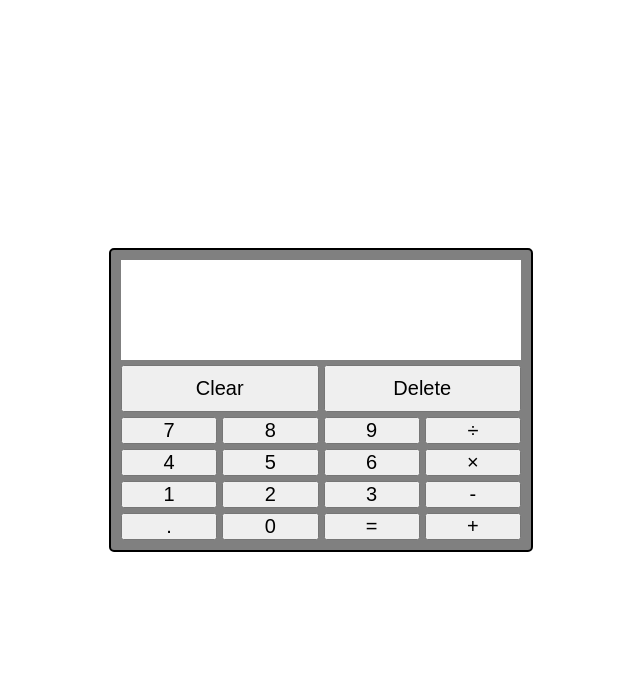
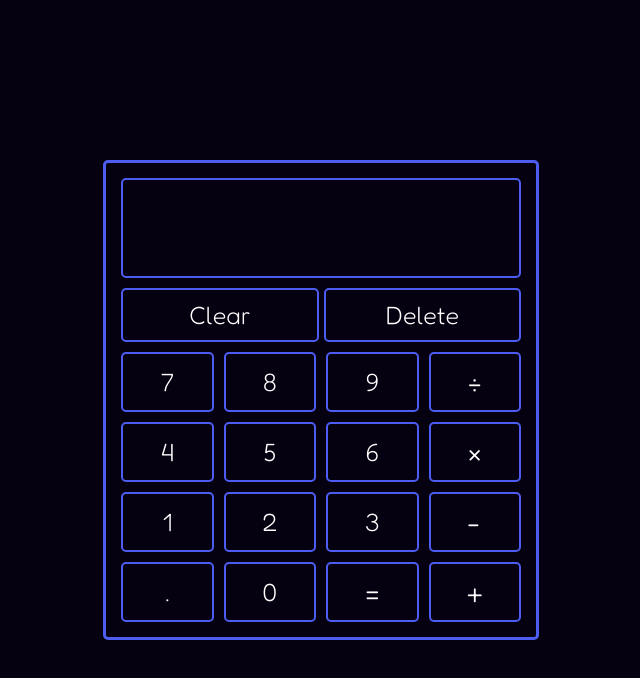
Before and after one commit to Mahdi-20Hs/calculator, a plain HTML site: page index.html in a window 1280 px wide. Shown: the whole page, without its empty margins (319-959 px from the left). Drawn offline with Linux system fonts and the light colour scheme.

Commit message:
restyled the page

```diff
--- a/index.html
+++ b/index.html
@@ -4,6 +4,7 @@
   <meta charset="UTF-8">
   <meta http-equiv="X-UA-Compatible" content="IE=edge">
   <meta name="viewport" content="width=device-width, initial-scale=1.0">
+  <link href="https://fonts.googleapis.com/css2?family=Fredoka:wght@300&display=swap" rel="stylesheet">
   <title>Calculator</title>
   <link rel="stylesheet" href="./style.css">
   <script src="./script.js" defer></script>
@@ -21,19 +22,19 @@
       <button class="seven nums">7</button>
       <button class="eight nums">8</button>
       <button class="nine nums">9</button>
-      <button class="divide buttons">÷</button>
+      <button class="divide" id="buttons">÷</button>
       <button class="four nums">4</button>
       <button class="five nums">5</button>
       <button class="six nums">6</button>
-      <button class="multiply buttons">×</button>
+      <button class="multiply" id="buttons">×</button>
       <button class="one nums">1</button>
       <button class="two nums">2</button>
       <button class="three nums">3</button>
-      <button class="subtract buttons">-</button>
+      <button class="subtract" id="buttons">-</button>
       <button class="point nums">.</button>
       <button class="zero nums">0</button>
-      <button class="equal">=</button>
-      <button class="add buttons">+</button>
+      <button class="equal" id="equal">=</button>
+      <button class="add" id="buttons">+</button>
     </div>
   </div>
 </body>
--- a/script.js
+++ b/script.js
@@ -4,7 +4,7 @@ const deleteButton = document.querySelector('.delete');
 const equalButton = document.querySelector('.equal');
 const pointButton = document.querySelector('.point');
 const numbers = document.querySelectorAll('.nums');
-const buttons = document.querySelectorAll('.buttons');
+const buttons = document.querySelectorAll('#buttons');
 
 let num1 = '';
 let num2 = '';
--- a/style.css
+++ b/style.css
@@ -2,25 +2,30 @@
   padding: 0;
   margin: 0;
   box-sizing: border-box;
+  font-family: 'Fredoka', sans-serif;
 }
 body{
   display: flex;
   justify-content: center;
   align-items: center;
   height: 100vh;
+  background-color: rgb(6, 1, 16);
 }
 .container{
-  background-color: gray;
-  padding: 10px;
-  border: 2px solid black;
+  background-color: transparent;
+  padding: 15px;
+  border: 3px solid rgb(77, 93, 241);
   border-radius: 5px;
 }
 .display{
   height: 100px;
   width: 400px;
   padding: 5px;
-  background-color: white;
-  font-size: 25px;
+  background-color: transparent;
+  border: 2px solid rgb(77, 93, 241);
+  border-radius: 5px;
+  color: white;
+  font-size: 40px;
   display: flex;
   align-items:flex-end;
   justify-content: flex-end;
@@ -29,21 +34,50 @@ body{
   text-align: center;
   display: flex;
   gap: 5px;
-  margin-top: 5px;
+  margin-top: 10px;
 }
 .deleting-buttons button{
   flex: 1;
+  background-color: transparent;
+  border: 2px solid rgb(77, 93, 241);
+  border-radius: 5px;
+  color: white;
   padding: 10px;
-  font-size: 20px;
+  font-size: 25px;
+  transition-duration: 0.2s;
+}
+
+.deleting-buttons button:hover{
+  background-color:rgb(238, 36, 36);
+  border-color: rgb(238, 36, 36);
+  color: rgb(6, 1, 16);
+  transition-duration: 0.2s;
 }
 
 .numbers{
-  margin-top: 5px;
+  margin-top: 10px;
   display: grid;
   grid-template-columns: repeat(4, 1fr);
-  gap: 5px;
+  gap: 10px;
 }
 .numbers button{
-  pad: 10px;
-  font-size: 20px;
+  background-color: transparent;
+  border: 2px solid rgb(77, 93, 241);
+  border-radius: 5px;
+  color: white;
+  padding: 10px;
+  font-size: 25px;
+  transition-duration: 0.2s;
 }
+
+.numbers button:hover{
+  background-color:rgb(77, 93, 241);
+  color: rgb(6, 1, 16);
+  transition-duration: 0.2s;
+}
+#buttons{
+  font-size: 30px;
+}
+#equal{
+  font-size: 30px;
+}
```
